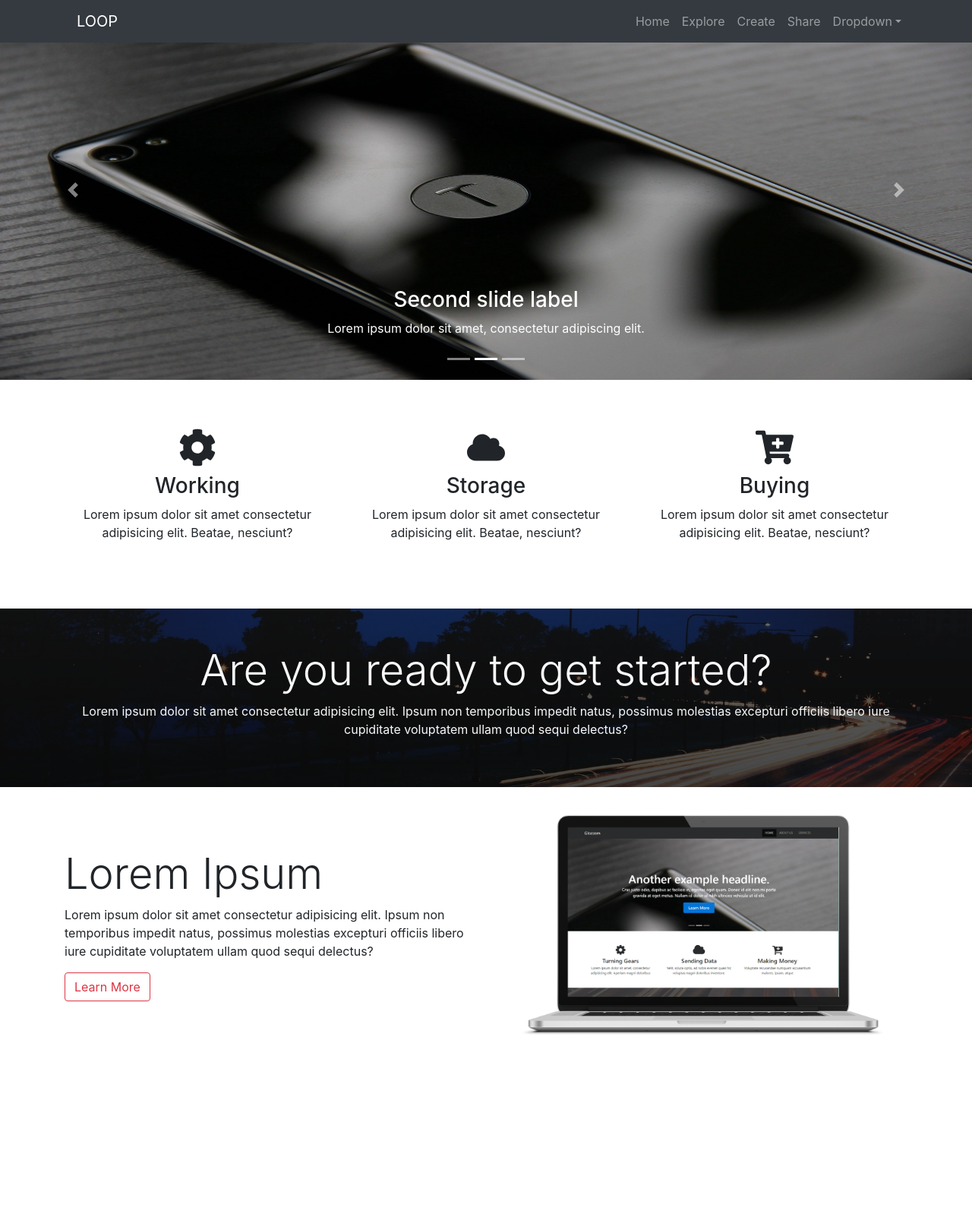
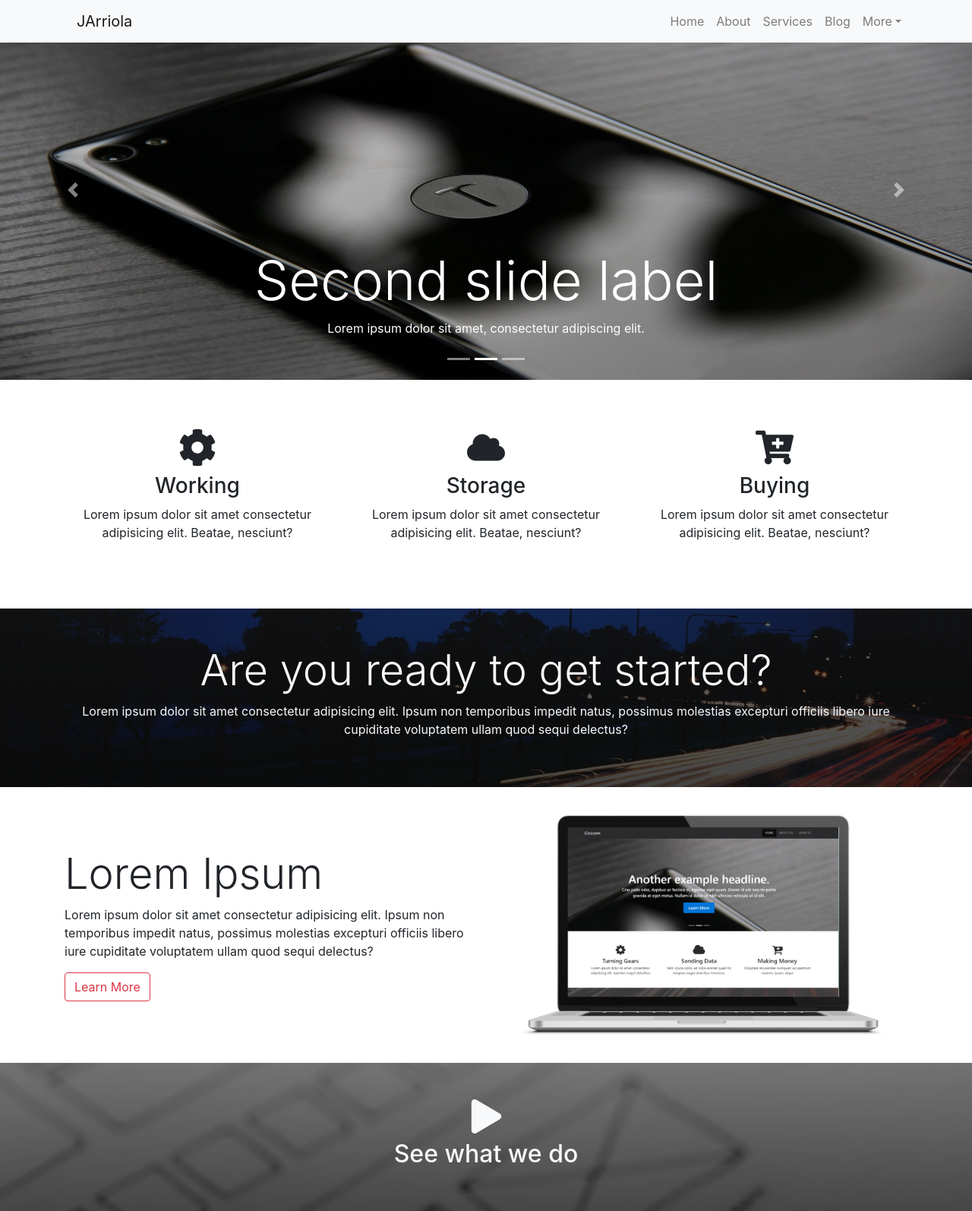
Before and after one commit to ing-arriola/company-site, a React (Create React App) app: page / in a window 1280 px wide. Shown: the whole page at 76% size. Before the commit the page ends 1399 px from the top, so only its background shows below. Built offline with nearby package versions, Linux system fonts and the light colour scheme.

Commit message:
Added CenteredModal and VideoContainer components

```diff
--- a/package.json
+++ b/package.json
@@ -7,6 +7,7 @@
     "@testing-library/react": "^11.1.2",
     "@testing-library/user-event": "^12.2.2",
     "bootstrap": "^4.5.3",
+    "lightbox-react": "^0.3.8",
     "react": "^17.0.1",
     "react-bootstrap": "^1.4.0",
     "react-dom": "^17.0.1",
--- a/src/App.js
+++ b/src/App.js
@@ -4,6 +4,7 @@ import Navbar from "./Components/Navbar";
 import Carrousel from "./Components/Carrousel";
 import IconSection from "./Containers/IconSection";
 import Home from "./Containers/Home";
+import VideoContainer from "./Containers/VideoContainer";
 function App() {
   return (
     <div className="App">
@@ -11,6 +12,7 @@ function App() {
       <Carrousel />
       <IconSection />
       <Home />
+      <VideoContainer />
     </div>
   );
 }
--- a/src/Components/Carrousel.js
+++ b/src/Components/Carrousel.js
@@ -15,7 +15,7 @@ const Carrousel = () => {
           alt="First slide"
         />
         <Carousel.Caption>
-          <h3>First slide label</h3>
+          <h3 className="display-3">First slide label</h3>
           <p>Nulla vitae elit libero, a pharetra augue mollis interdum.</p>
         </Carousel.Caption>
       </Carousel.Item>
@@ -28,7 +28,7 @@ const Carrousel = () => {
         />
 
         <Carousel.Caption>
-          <h3>Second slide label</h3>
+          <h3 className="display-3">Second slide label</h3>
           <p>Lorem ipsum dolor sit amet, consectetur adipiscing elit.</p>
         </Carousel.Caption>
       </Carousel.Item>
@@ -41,7 +41,7 @@ const Carrousel = () => {
         />
 
         <Carousel.Caption>
-          <h3>Third slide label</h3>
+          <h3 className="display-3">Third slide label</h3>
           <p>
             Praesent commodo cursus magna, vel scelerisque nisl consectetur.
           </p>
--- /dev/null
+++ b/src/Components/CenteredModal.js
@@ -0,0 +1,33 @@
+import React from "react";
+import { Modal, Button } from "react-bootstrap";
+
+const CenteredModal = (props) => {
+  return (
+    <Modal
+      {...props}
+      size="md"
+      aria-labelledby="contained-modal-title-vcenter"
+      centered
+      color="text-muted"
+      className="text-dark"
+    >
+      <Modal.Body>
+        <iframe
+          title="video"
+          width="100%"
+          height="315"
+          src="https://www.youtube.com/embed/4bc2V8GVaB4?autoplay=1"
+          frameBorder="0"
+          allow="accelerometer; autoplay; clipboard-write; encrypted-media; gyroscope; picture-in-picture"
+          allowfullscreen
+          className="embed-video"
+        ></iframe>
+      </Modal.Body>
+      <Modal.Footer>
+        <Button onClick={props.onHide}>Close</Button>
+      </Modal.Footer>
+    </Modal>
+  );
+};
+
+export default CenteredModal;
--- a/src/Components/Navbar.js
+++ b/src/Components/Navbar.js
@@ -4,7 +4,7 @@ import { Navbar, Nav, NavDropdown, Container } from "react-bootstrap";
 const NavigationBar = () => {
   return (
     <div>
-      <Navbar bg="dark" variant="dark" expand="lg" fixed="top">
+      <Navbar bg="light" variant="light" expand="lg" fixed="top">
         <Container>
           <Nav.Link
             className="navbar-brand cursor "
@@ -12,18 +12,18 @@ const NavigationBar = () => {
             smooth={true}
             duration={1000}
           >
-            LOOP
+            JArriola
           </Nav.Link>
           <Navbar.Toggle aria-controls="basic-navbar-nav" />
           <Navbar.Collapse id="basic-navbar-nav">
             <Nav className="ml-auto">
               <Nav.Link to="home-section">Home</Nav.Link>
 
-              <Nav.Link to="explore">Explore</Nav.Link>
-              <Nav.Link to="create">Create</Nav.Link>
-              <Nav.Link to="share">Share</Nav.Link>
+              <Nav.Link to="explore">About</Nav.Link>
+              <Nav.Link to="create">Services</Nav.Link>
+              <Nav.Link to="share">Blog</Nav.Link>
 
-              <NavDropdown title="Dropdown" id="basic-nav-dropdown">
+              <NavDropdown title="More" id="basic-nav-dropdown">
                 <NavDropdown.Item href="#action/3.1">Action 1</NavDropdown.Item>
                 <NavDropdown.Item href="#action/3.2">Action 2</NavDropdown.Item>
               </NavDropdown>
--- /dev/null
+++ b/src/Containers/VideoContainer.js
@@ -0,0 +1,33 @@
+import React from "react";
+import { FaPlay } from "react-icons/fa";
+import { Container, Col, Row } from "react-bootstrap";
+import CenteredModal from "../Components/CenteredModal";
+import background from "../Assets/media.jpg";
+const VideoContainer = () => {
+  const [modalShow, setModalShow] = React.useState(false);
+  return (
+    <section
+      style={{
+        backgroundImage: ` linear-gradient(rgba(0, 0, 0, 0.5), rgba(0, 0, 0, 0.7)), url(${background})`,
+      }}
+      className="text-center text-light header "
+    >
+      <Row>
+        <Col>
+          <Container className="py-5">
+            <a onClick={() => setModalShow(true)}>
+              <FaPlay size={45} />
+            </a>
+            <CenteredModal
+              show={modalShow}
+              onHide={() => setModalShow(false)}
+            />
+            <h2 className="mt-2">See what we do</h2>
+          </Container>
+        </Col>
+      </Row>
+    </section>
+  );
+};
+
+export default VideoContainer;
```
Also changed, not shown: 1 other file (tests, documents, lock files or other folders).
